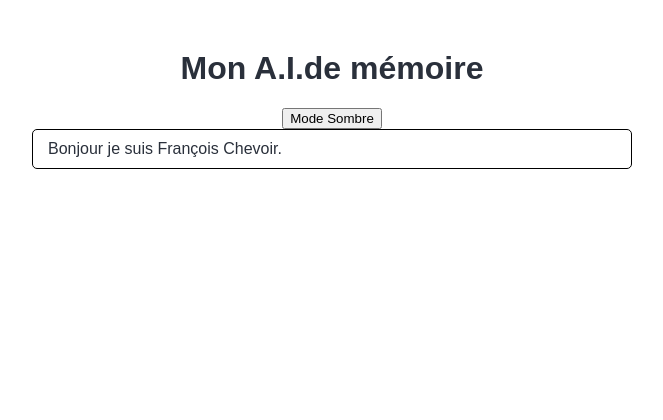
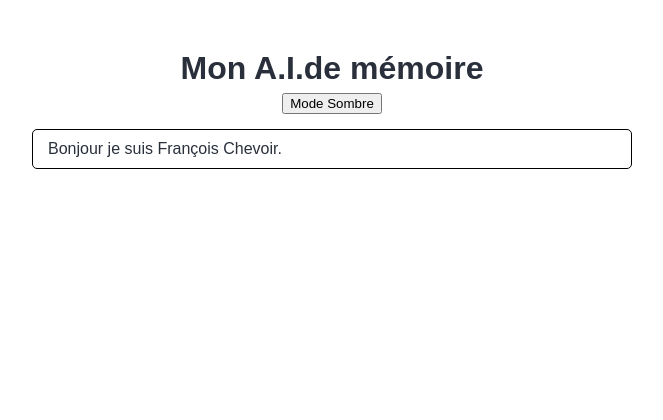
Before and after one commit to AlbericTrancart/hackathon-ponts, a Flask app: page / in a window 1280 px wide. Shown: the top 420 px of the page, without its empty margins (308-971 px from the left). Run offline with Flask 3, Linux system fonts and the light colour scheme; parts of the project's set-up code (start-up, migrations or seed data) failed here and were passed over.

Commit message:
Déplacement vers le haut du bouton "Mode sombre"

```diff
--- a/templates/index.html
+++ b/templates/index.html
@@ -11,7 +11,7 @@
   <main class="main-container">
     <header class="header">
       <h1 class="header-title">Mon A.I.de mémoire</h1>
-      <button id="toggle-mode">Mode Sombre</button>
+      <button id="toggle-mode" style="position: relative; top: -15px;">Mode Sombre</button>
     </header>
 
     <section id="messages-container" class="messages-container">
```
